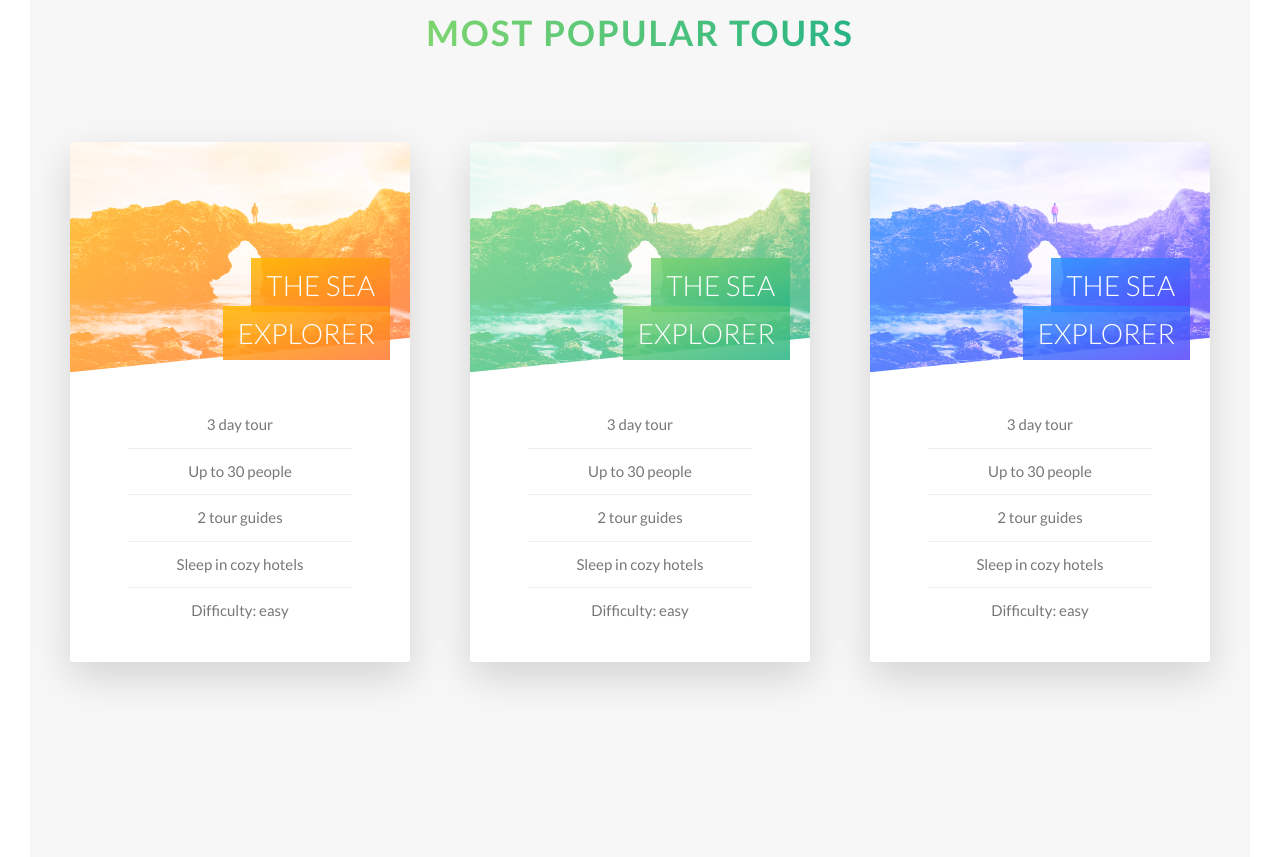
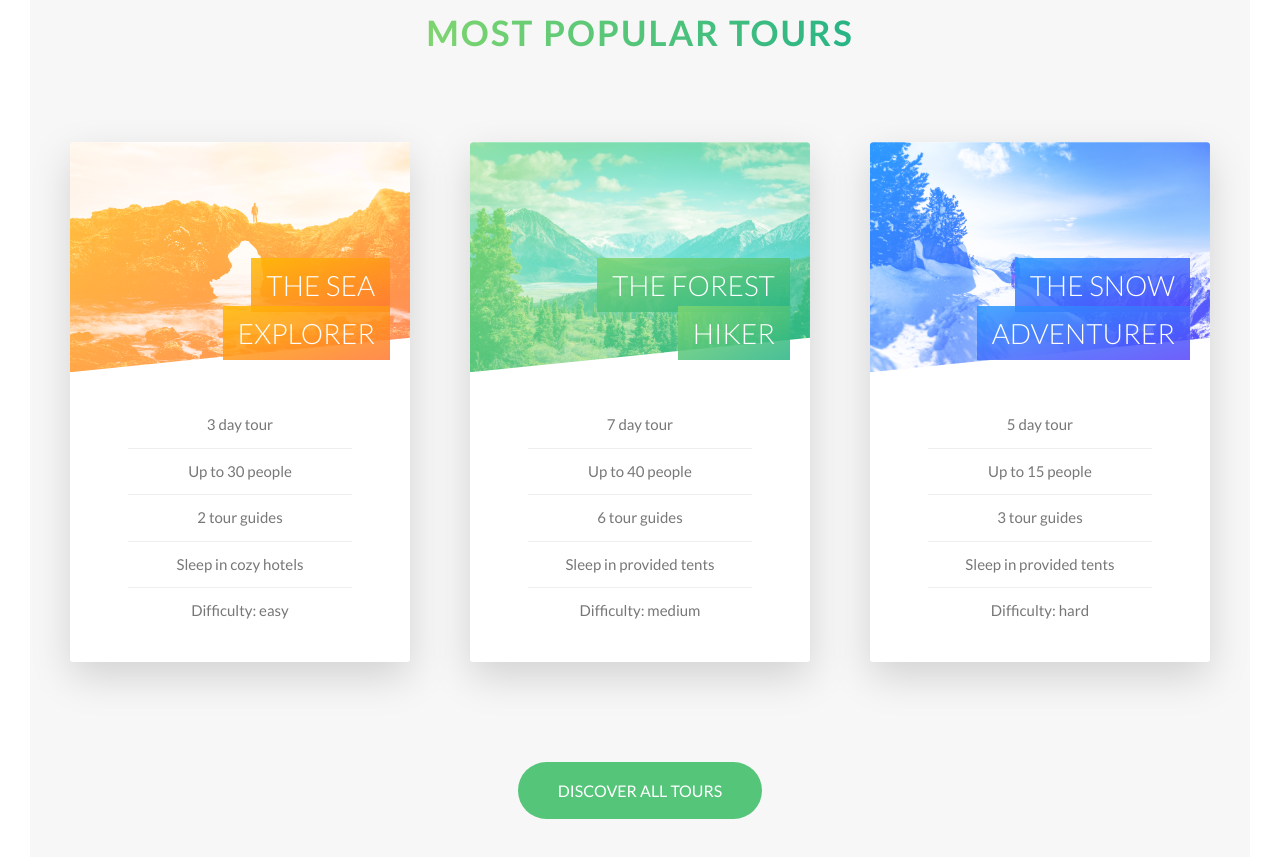
Before and after one commit to therealdylanmartin/advanced-css-sass, a website: page Natours/starter/index.html in a window 1280 px wide. Shown: the part 2379-3236 px from the top of the page. Drawn offline with Linux system fonts and the light colour scheme.

Commit message:
Step 42 | 5.12 finished with Natours tour section

```diff
--- a/Natours/starter/index.html
+++ b/Natours/starter/index.html
@@ -9,7 +9,7 @@
 
     <link rel="stylesheet" href="css/icon-font.css">
     <link rel="stylesheet" href="css/style.css">
-    <link rel="shortcut icon" type="image/png" href="img/favicon.png"/>
+    <link rel="shortcut icon" type="image/png" href="img/favicon.png" />
 
     <title>Natours | Exciting tours for adventurous people</title>
 </head>
@@ -147,7 +147,13 @@
                             </div>
                         </div>
                         <div class="card__side card__side--back card__side--back-1">
-                            BACK
+                            <div class="card__cta">
+                                <div class="card__price-box">
+                                    <p class="card__price-only">Only</p>
+                                    <p class="card__price-value">$297</p>
+                                </div>
+                                <a href="#" class="btn btn--white">Book Now!</a>
+                            </div>
                         </div>
                     </div>
                 </div>
@@ -159,21 +165,27 @@
                             </div>
                             <div class="card__heading">
                                 <span class="card__heading-span card__heading-span--2">
-                                            The Sea Explorer
+                                    The Forest Hiker
                                 </span>
                             </div>
                             <div class="card__details">
                                 <ul>
-                                            <li>3 day tour</li>
-                                            <li>Up to 30 people</li>
-                                            <li>2 tour guides</li>
-                                            <li>Sleep in cozy hotels</li>
-                                            <li>Difficulty: easy</li>
+                                    <li>7 day tour</li>
+                                    <li>Up to 40 people</li>
+                                    <li>6 tour guides</li>
+                                    <li>Sleep in provided tents</li>
+                                    <li>Difficulty: medium</li>
                                 </ul>
                             </div>
                         </div>
                         <div class="card__side card__side--back card__side--back-2">
-                            BACK
+                            <div class="card__cta">
+                                <div class="card__price-box">
+                                    <p class="card__price-only">Only</p>
+                                    <p class="card__price-value">$497</p>
+                                </div>
+                                <a href="#" class="btn btn--white">Book Now!</a>
+                            </div>
                         </div>
                     </div>
                 </div>
@@ -185,24 +197,36 @@
                             </div>
                             <div class="card__heading">
                                 <span class="card__heading-span card__heading-span--3">
-                                            The Sea Explorer
+                                    The Snow Adventurer
                                 </span>
                             </div>
                             <div class="card__details">
                                 <ul>
-                                            <li>3 day tour</li>
-                                            <li>Up to 30 people</li>
-                                            <li>2 tour guides</li>
-                                            <li>Sleep in cozy hotels</li>
-                                            <li>Difficulty: easy</li>
+                                    <li>5 day tour</li>
+                                    <li>Up to 15 people</li>
+                                    <li>3 tour guides</li>
+                                    <li>Sleep in provided tents</li>
+                                    <li>Difficulty: hard</li>
                                 </ul>
                             </div>
                         </div>
                         <div class="card__side card__side--back card__side--back-3">
-                            BACK
+                            <div class="card__cta">
+                                <div class="card__price-box">
+                                    <p class="card__price-only">Only</p>
+                                    <p class="card__price-value">$397</p>
+                                </div>
+                                <a href="#" class="btn btn--white">Book Now!</a>
                             </div>
                         </div>
                     </div>
+                </div>
+            </div>
+
+            <div class="u-center-text u-margin-top-huge">
+                <a href="#" class="btn btn--green">
+                    Discover All Tours
+                </a>
             </div>
         </section>
 
--- a/Natours/starter/sass/base/_utilities.scss
+++ b/Natours/starter/sass/base/_utilities.scss
@@ -17,3 +17,19 @@
 .u-margin-bottom-big {
     margin-bottom: 8rem;
 }
+
+.u-margin-top-small {
+    margin-top: 1.25rem;
+}
+
+.u-margin-top-medium {
+    margin-top: 4rem;
+}
+
+.u-margin-top-big {
+    margin-top: 8rem;
+}
+
+.u-margin-top-huge {
+    margin-top: 10rem;
+}
--- a/Natours/starter/sass/components/_button.scss
+++ b/Natours/starter/sass/components/_button.scss
@@ -46,6 +46,13 @@
     &--white::after {
         background-color: $color-white;
     }
+    &--green {
+        background-color: $color-primary;
+        color: $color-white;
+    }
+    &--green::after {
+        background-color: $color-primary;
+    }
 }
 
 /*  Green Button  */
--- a/Natours/starter/sass/components/_card.scss
+++ b/Natours/starter/sass/components/_card.scss
@@ -4,6 +4,7 @@
   perspective: 150rem;
   position: relative;
   &__side {
+    -webkit-backface-visibility: hidden;
     backface-visibility: hidden;
     border-radius: 3px;
     box-shadow: 0 1.5rem 4rem rgba($color-black, 0.15);
@@ -12,7 +13,7 @@
     overflow: hidden;
     position: absolute;
     top: 0;
-    transition: all 0.8s ease;
+    transition: all 0.8s ease .2s;
     width: 100%;
     &--front {
       background-color: $color-white;
@@ -55,6 +56,8 @@
   &__picture {
     background-blend-mode: screen; // LOTS OF COOL PHOTOSHOP_LIKE OPTIONS
     background-size: cover;
+    border-top-left-radius: .3rem;
+    border-top-right-radius: .3rem;
     -webkit-clip-path: polygon(0 0, 100% 0, 100% 85%, 0 100%);
     height: 23rem;
     &--1 {
@@ -71,7 +74,7 @@
             $color-primary-light,
             $color-primary-dark
           ),
-          url(../img/nat-5.jpg);
+          url(../img/nat-6.jpg);
       }
       &--3 {
         background-image: linear-gradient(
@@ -79,7 +82,7 @@
             $color-tertiary-light,
             $color-tertiary-dark
           ),
-          url(../img/nat-5.jpg);
+          url(../img/nat-7.jpg);
       }
   }
   &__heading {
@@ -135,4 +138,26 @@
       }
     }
   }
+  // BACK SIDE STYLING
+  &__cta {
+      left: 50%;
+      position: absolute;
+      text-align: center;
+      top: 50%;
+      -webkit-transform: translate(-50%, -50%);
+      transform: translate(-50%, -50%);
+      width: 90%;
+  }
+  &__price-box {
+    color: $color-white;
+    margin-bottom: 8rem;
+  }
+  &__price-only {
+    font-size: $default-font-size;
+    text-transform: uppercase;
+  }
+  &__price-value {
+      font-size: 6rem;
+      font-weight: 100;
+  }
 }
--- a/Natours/starter/sass/pages/_home.scss
+++ b/Natours/starter/sass/pages/_home.scss
@@ -25,5 +25,5 @@
 .section-tours {
   background-color: $color-grey-light-1;
   margin-top: -7.3rem;
-  padding: 25rem 0 50rem;
+  padding: 25rem 0;
 }
```
Also changed, not shown: Natours/starter/css/style.css. Lines whose indentation alone changed are shown as unchanged.
